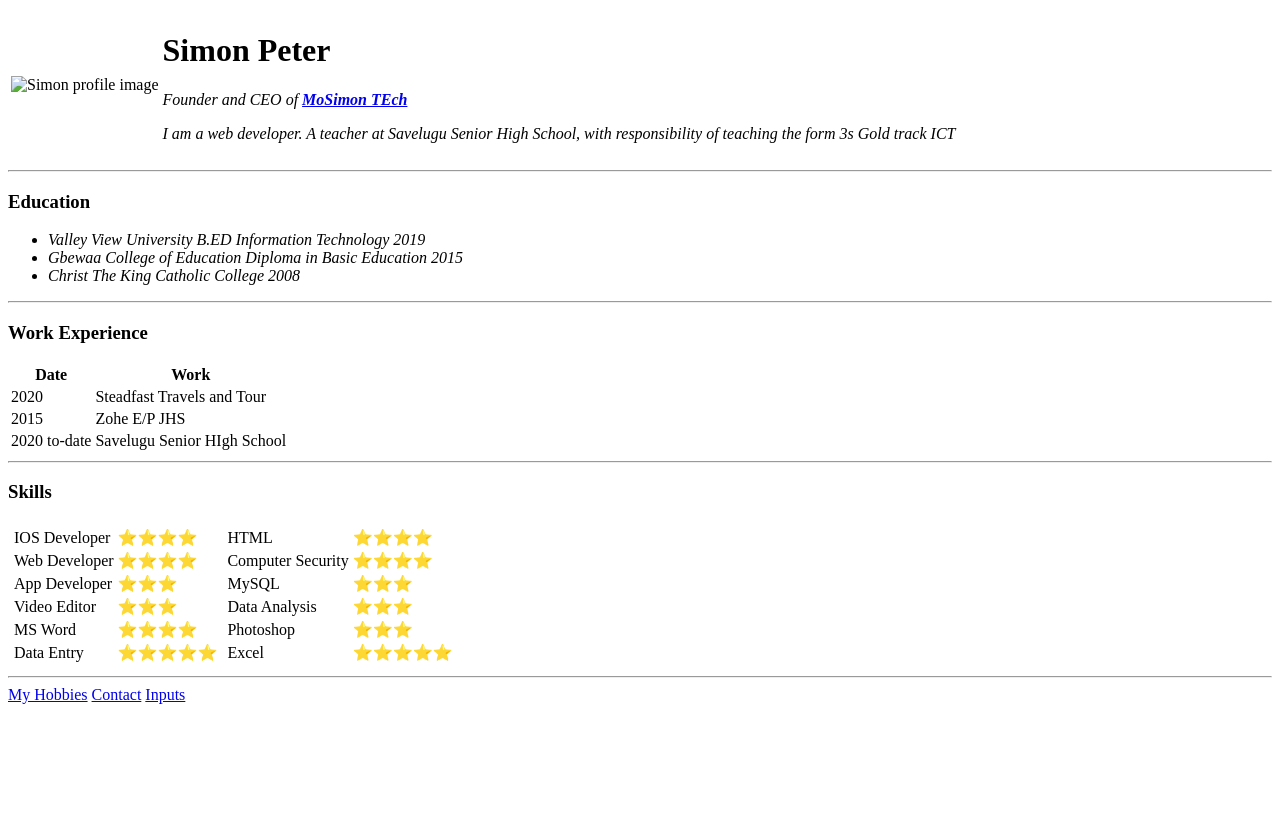
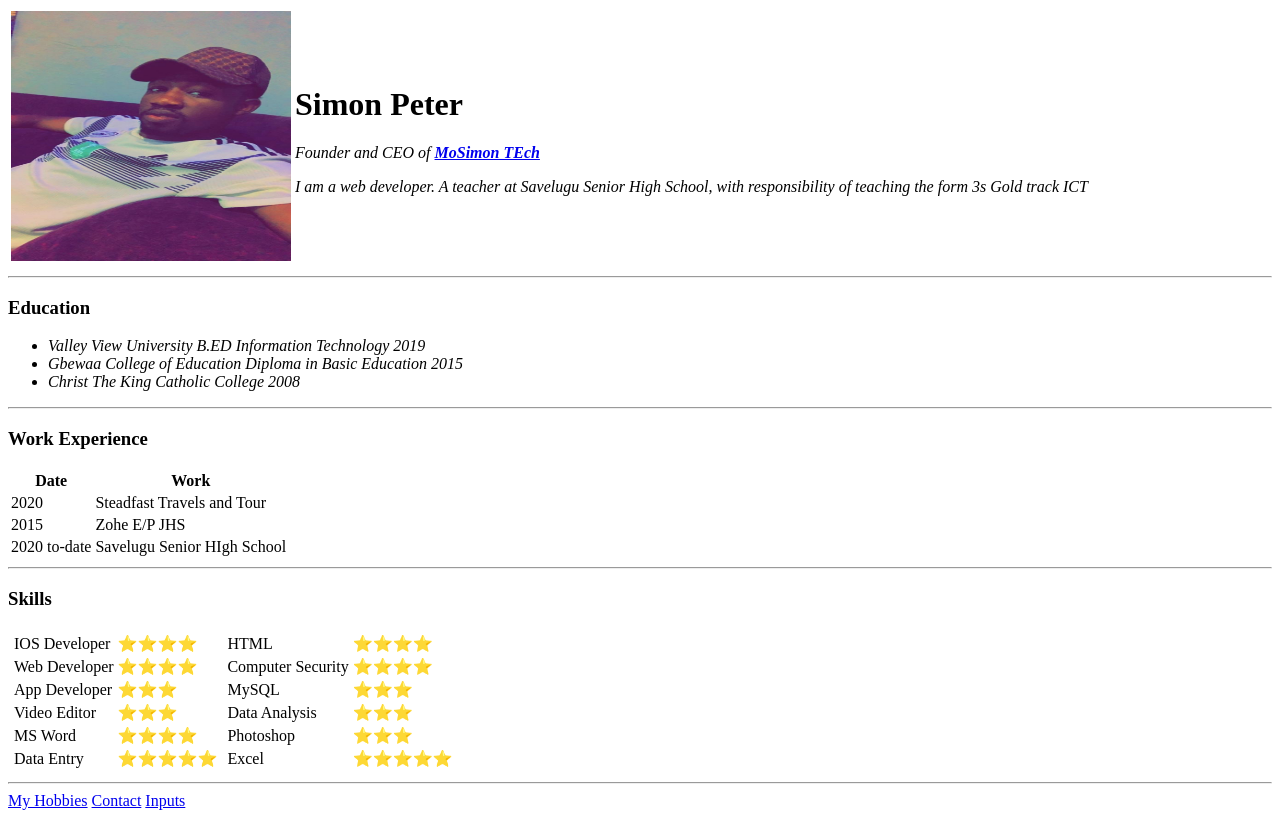
Before and after one commit to simony14/cv, a plain HTML site: page index.html in a window 1280 px wide. Drawn offline with Linux system fonts and the light colour scheme.

Commit message:
Add files via upload

```diff
--- a/index.html
+++ b/index.html
@@ -9,7 +9,7 @@
 <body>
     <table>
         <tr>
-            <td> <img src="image/IMG_0129.JPG" alt="Simon profile image" width="280" height="250"></td>
+            <td> <img src="IMG_0129.JPG" alt="Simon profile image" width="280" height="250"></td>
             <td><h1>Simon Peter</h1>
                 <p><i>Founder and CEO of <strong><a href="www.google.com">MoSimon TEch</a> </strong></i></p>
                 <p><em>I am a web developer. A teacher at Savelugu Senior High School, with responsibility of teaching the form 3s Gold track ICT </em> </p>
```
